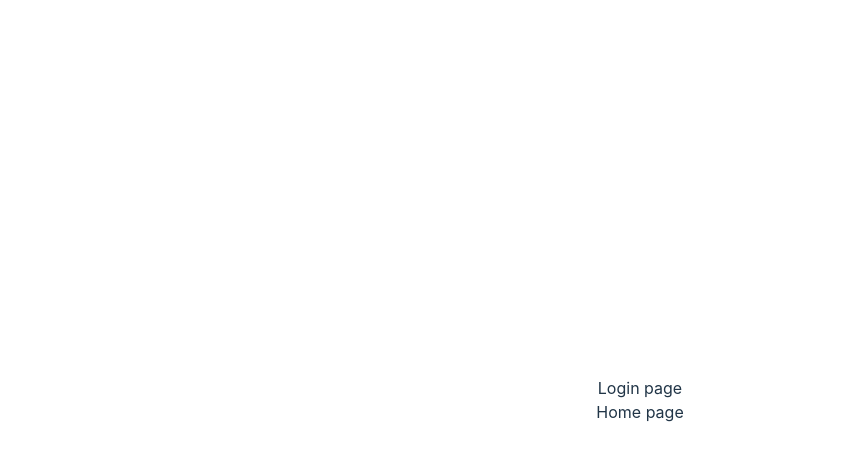
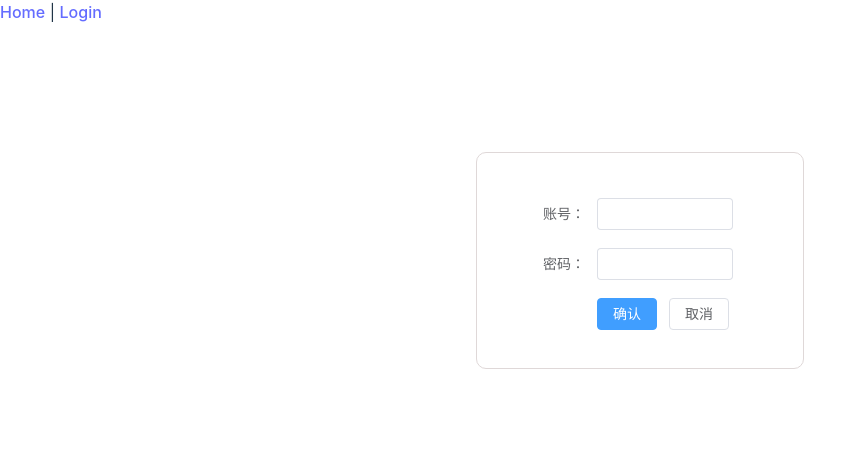
Before and after one commit to Kidnapped33/ashine_pc, a Vue app: page /#/ in a window 1280 px wide. Shown: the top 460 px of the page, without its empty margins (0-866 px from the left). Built offline with nearby package versions, Linux system fonts and the light colour scheme.

Commit message:
feat：添加登录页面 static

```diff
--- a/src/App.vue
+++ b/src/App.vue
@@ -1,17 +1,34 @@
 <script setup lang="ts">
-import Login from './views/Login.vue';
-import Home from './views/Home.vue';
+import Login from "./views/Login.vue";
+import Home from "./views/Home.vue";
 </script>
 
 <template>
   <div>
-    <Login />
-    <Home />
+    <router-link to="/Home">Home</router-link>
+    |
+    <router-link to="/">Login</router-link>
+
+    <router-view></router-view>
+
   </div>
+
 </template>
 
-<style scoped>
-.logo {
+<style scoped lang="scss">
+.menu {
+  background-color: pink;
+}
+.nav {
+  background-color: rgb(218, 214, 139);
+}
+.main {
+  background-color: rgb(113, 113, 221);
+}
+.footer {
+  background-color: blueviolet;
+}
+/* .logo {
   height: 6em;
   padding: 1.5em;
   will-change: filter;
@@ -21,5 +38,5 @@ import Home from './views/Home.vue';
 }
 .logo.vue:hover {
   filter: drop-shadow(0 0 2em #42b883aa);
-}
+} */
 </style>
--- a/src/style.css
+++ b/src/style.css
@@ -26,10 +26,10 @@ a:hover {
 
 body {
   margin: 0;
-  display: flex;
-  place-items: center;
-  min-width: 320px;
-  min-height: 100vh;
+  /* display: flex; */
+  /* place-items: center; */
+  /* min-width: 320px; */
+  /* height: 100%; */
 }
 
 h1 {
@@ -61,10 +61,10 @@ button:focus-visible {
 }
 
 #app {
-  max-width: 1280px;
-  margin: 0 auto;
-  padding: 2rem;
-  text-align: center;
+  /* max-width: 1280px; */
+  /* margin: 0 auto; */
+  /* padding: 2rem; */
+  /* text-align: center; */
 }
 
 @media (prefers-color-scheme: light) {
--- a/src/views/Home.vue
+++ b/src/views/Home.vue
@@ -1,21 +1,84 @@
 <template>
   <div>
-    Home page
+    <div class="common-layout">
+      <el-container>
+        <el-aside width="400px" class="menu">
+          menu
+
+            <el-col :span="12">
+              <!-- <h5 class="mb-2">Default colors</h5> -->
+              <el-menu
+                default-active="2"
+                class="el-menu-vertical-demo"
+                @open="handleOpen"
+                @close="handleClose"
+              >
+                <el-sub-menu index="1">
+                  <template #title>
+                    <el-icon><location /></el-icon>
+                    <span>Navigator One</span>
+                  </template>
+                  <el-menu-item-group title="Group One">
+                    <el-menu-item index="1-1">item one</el-menu-item>
+                    <el-menu-item index="1-2">item two</el-menu-item>
+                  </el-menu-item-group>
+                  <el-menu-item-group title="Group Two">
+                    <el-menu-item index="1-3">item three</el-menu-item>
+                  </el-menu-item-group>
+                  <el-sub-menu index="1-4">
+                    <template #title>item four</template>
+                    <el-menu-item index="1-4-1">item one</el-menu-item>
+                  </el-sub-menu>
+                </el-sub-menu>
+                <el-menu-item index="2">
+                  <el-icon><icon-menu /></el-icon>
+                  <span>Navigator Two</span>
+                </el-menu-item>
+                <el-menu-item index="4">
+                  <el-icon><setting /></el-icon>
+                  <span>Navigator Four</span>
+                </el-menu-item>
+              </el-menu>
+            </el-col>
+        </el-aside>
+        <el-container class="container">
+          <el-header class="nav">Header</el-header>
+          <el-main class="main">Main</el-main>
+          <el-footer class="footer">Footer</el-footer>
+        </el-container>
+      </el-container>
+    </div>
   </div>
 </template>
 
 <script lang="ts">
-import { defineComponent } from 'vue'
+import { defineComponent } from "vue";
 
 export default defineComponent({
-  setup () {
-
-
-    return {}
-  }
-})
+  setup() {
+    return {};
+  },
+});
 </script>
 
-<style scoped>
+<style scoped lang="scss">
+.menu {
+  // background-color: pink;
+}
 
+.container {
+  border:10px solid red;
+  background-color: #fff;
+  display: flex;
+}
+.nav {
+  background-color: rgb(218, 214, 139);
+}
+.main {
+  background-color: rgb(113, 113, 221);
+  height: 750px;
+}
+.footer {
+  background-color: blueviolet;
+}
 </style>
--- a/src/views/Login.vue
+++ b/src/views/Login.vue
@@ -1,21 +1,59 @@
 <template>
-  <div>
-    Login page
+  <div class="login_wrapper">
+    <div class="contain">
+      <el-form :model="form" label-width="120px">
+        <el-form-item label="账号：">
+          <el-input v-model="form.name" />
+        </el-form-item>
+        <el-form-item label="密码：">
+          <el-input v-model="form.name" />
+        </el-form-item>
+        <el-form-item>
+          <el-button type="primary" @click="onSubmit">确认</el-button>
+          <el-button>取消</el-button>
+        </el-form-item>
+      </el-form>
+    </div>
   </div>
 </template>
 
 <script lang="ts">
-import { defineComponent } from 'vue'
+import { defineComponent, reactive } from "vue";
 
 export default defineComponent({
-  setup () {
+  setup() {
+    const form = reactive({
+      name: "",
+      region: "",
+      date1: "",
+      date2: "",
+      delivery: false,
+      type: [],
+      resource: "",
+      desc: "",
+    });
 
+    const onSubmit = () => {
+      console.log("submit!");
+    };
 
-    return {}
-  }
-})
+    return { form, onSubmit };
+  },
+});
 </script>
 
 <style scoped lang="scss">
+.login_wrapper {
+  display: flex;
+  justify-content: center;
+  align-items: center;
+  padding-top: 10%;
 
+  > .contain {
+    border: 1px solid rgb(223, 216, 216);
+    border-radius: 10px;
+    width: 20%;
+    padding: 45px 70px 20px 0;
+  }
+}
 </style>
```
